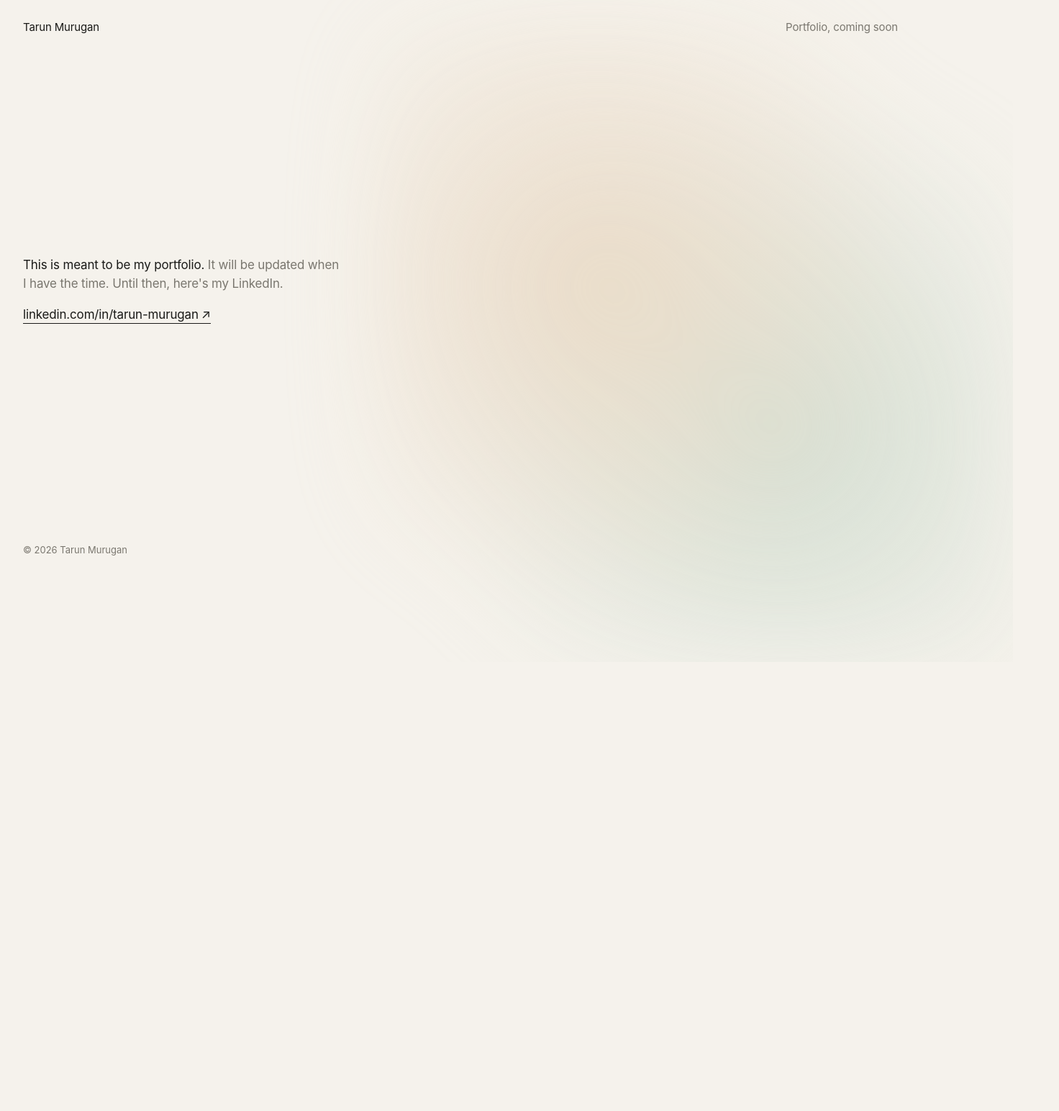
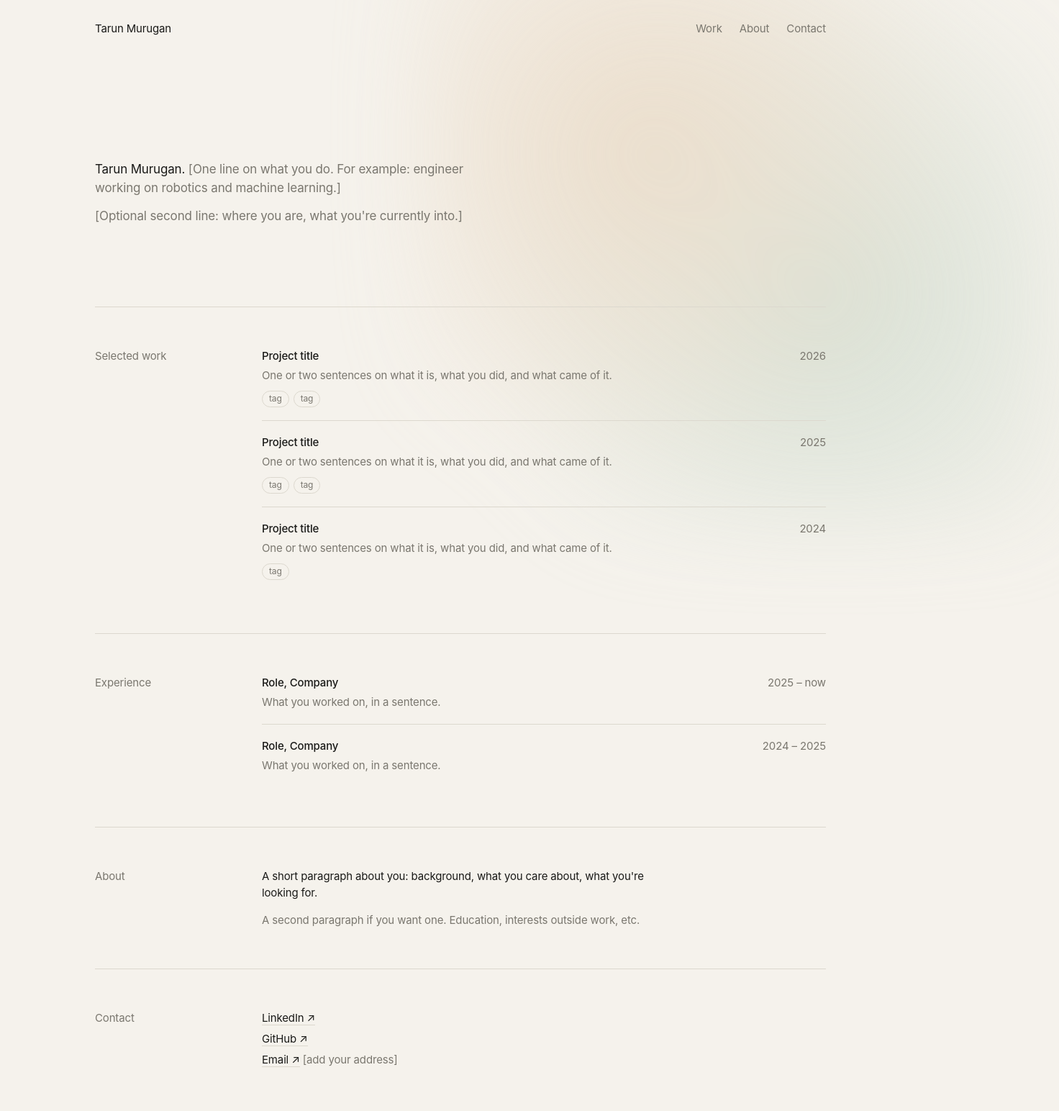
Before and after one commit to TarunMurugan/tarunmurugan.com, a plain HTML site: page index.html in a window 1280 px wide. Shown: the top 1544 px of the page at 72% size, 1472 px wide, since content can reach past the window. Before the commit the page ends 920 px from the top, so only its background shows below. Drawn offline with Linux system fonts and the light colour scheme.

Commit message:
Draft portfolio layout with placeholder content
Co-Authored-By: Claude Opus 5.5 <noreply@anthropic.com>

```diff
--- a/index.html
+++ b/index.html
@@ -4,13 +4,13 @@
 <meta charset="utf-8">
 <meta name="viewport" content="width=device-width, initial-scale=1">
 <title>Tarun Murugan</title>
-<meta name="description" content="Tarun Murugan. Portfolio coming soon.">
+<meta name="description" content="Tarun Murugan, portfolio.">
 <style>
   :root {
     --bg: #f5f2ec;
     --fg: #1a1a18;
     --muted: #7a776f;
-    --line: #d9d5cb;
+    --line: #dcd8ce;
     --glow-a: #e9d9c4;
     --glow-b: #cfdccf;
   }
@@ -25,100 +25,214 @@
     }
   }
   * { box-sizing: border-box; margin: 0; padding: 0; }
-  html, body { height: 100%; }
+  html { scroll-behavior: smooth; }
   body {
     background: var(--bg);
     color: var(--fg);
     font-family: -apple-system, BlinkMacSystemFont, "Inter", "Helvetica Neue", Arial, sans-serif;
+    font-size: 15px;
+    line-height: 1.55;
+    letter-spacing: -0.01em;
     -webkit-font-smoothing: antialiased;
-    display: flex;
-    flex-direction: column;
-    min-height: 100vh;
     position: relative;
     overflow-x: hidden;
   }
-  /* soft, out-of-focus color wash */
   body::before {
     content: "";
     position: absolute;
-    right: -10vw; bottom: -15vh;
+    right: -15vw; top: -20vh;
     width: 70vw; height: 70vw;
     max-width: 900px; max-height: 900px;
     background:
       radial-gradient(circle at 35% 40%, var(--glow-a), transparent 60%),
       radial-gradient(circle at 65% 65%, var(--glow-b), transparent 60%);
     filter: blur(60px);
-    opacity: .9;
+    opacity: .8;
     pointer-events: none;
     z-index: 0;
   }
-  header, main, footer { position: relative; z-index: 1; padding-left: 32px; padding-right: 32px; }
+  a { color: inherit; }
+  .muted { color: var(--muted); }
+
+  .wrap {
+    position: relative; z-index: 1;
+    max-width: 1080px;
+    margin: 0 auto;
+    padding: 0 32px;
+  }
+
+  /* header */
   header {
-    padding-top: 28px;
-    display: flex;
-    justify-content: space-between;
+    display: flex; justify-content: space-between; align-items: baseline;
+    padding: 28px 0;
+  }
+  header a { text-decoration: none; }
+  nav { display: flex; gap: 24px; }
+  nav a { color: var(--muted); transition: color .2s; }
+  nav a:hover { color: var(--fg); }
+
+  /* intro */
+  .intro {
+    padding: 18vh 0 14vh;
+    max-width: 560px;
+  }
+  .intro p { font-size: 17px; line-height: 1.5; }
+  .intro p + p { margin-top: 14px; }
+
+  /* sections */
+  section { padding: 56px 0; border-top: 1px solid var(--line); }
+  .section-grid {
+    display: grid;
+    grid-template-columns: 200px 1fr;
+    gap: 32px;
+  }
+  h2 {
     font-size: 15px;
-    letter-spacing: -0.01em;
+    font-weight: 400;
+    color: var(--muted);
   }
-  header a { color: var(--fg); text-decoration: none; }
-  header .muted { color: var(--muted); }
-  main {
-    flex: 1;
-    display: flex;
-    flex-direction: column;
-    justify-content: center;
-    max-width: 880px;
-    padding-top: 12vh;
-    padding-bottom: 12vh;
+
+  /* work list */
+  .rows { list-style: none; }
+  .row {
+    display: grid;
+    grid-template-columns: 1fr auto;
+    gap: 4px 24px;
+    padding: 18px 0;
+    border-bottom: 1px solid var(--line);
   }
-  h1 {
-    font-weight: 400;
-    font-size: 17px;
-    line-height: 1.5;
-    letter-spacing: -0.01em;
-    max-width: 440px;
+  .row:first-child { padding-top: 0; }
+  .row:last-child { border-bottom: none; }
+  .row h3 { font-size: 15px; font-weight: 500; }
+  .row h3 a { text-decoration: none; }
+  .row h3 a:hover { opacity: .55; }
+  .row .meta { color: var(--muted); text-align: right; white-space: nowrap; }
+  .row p { color: var(--muted); grid-column: 1 / -1; max-width: 560px; }
+  .tags { grid-column: 1 / -1; display: flex; flex-wrap: wrap; gap: 6px; margin-top: 6px; }
+  .tags span {
+    font-size: 12px;
+    color: var(--muted);
+    border: 1px solid var(--line);
+    border-radius: 999px;
+    padding: 1px 9px;
   }
-  h1 .muted { color: var(--muted); }
-  .link {
-    margin-top: 20px;
-    font-size: 17px;
-    letter-spacing: -0.01em;
+
+  .prose { max-width: 560px; }
+  .prose p + p { margin-top: 14px; }
+
+  /* contact */
+  .links { list-style: none; }
+  .links li + li { margin-top: 6px; }
+  .links a {
+    text-decoration: none;
+    border-bottom: 1px solid var(--line);
+    transition: border-color .2s;
   }
-  .link a {
-    color: var(--fg);
-    text-decoration: none;
-    border-bottom: 1px solid var(--fg);
-    padding-bottom: 2px;
-    transition: opacity .2s;
-  }
-  .link a:hover { opacity: .55; }
-  .link .arrow { display: inline-block; transition: transform .2s; margin-left: 4px; }
-  .link a:hover .arrow { transform: translate(2px, -2px); }
+  .links a:hover { border-color: var(--fg); }
+
   footer {
-    padding-bottom: 28px;
+    padding: 40px 0 28px;
     font-size: 13px;
     color: var(--muted);
   }
-  @media (max-width: 600px) {
-    header, main, footer { padding-left: 20px; padding-right: 20px; }
+
+  @media (max-width: 700px) {
+    .wrap { padding: 0 20px; }
+    nav { gap: 16px; }
+    .intro { padding: 12vh 0 10vh; }
+    .section-grid { grid-template-columns: 1fr; gap: 16px; }
   }
 </style>
 </head>
 <body>
+<div class="wrap">
+
   <header>
     <a href="/">Tarun Murugan</a>
-    <span class="muted">Portfolio, coming soon</span>
+    <nav>
+      <a href="#work">Work</a>
+      <a href="#about">About</a>
+      <a href="#contact">Contact</a>
+    </nav>
   </header>
 
-  <main>
-    <h1>
-      This is meant to be my portfolio. <span class="muted">It will be updated when I have the time. Until then, here's my LinkedIn.</span>
-    </h1>
-    <p class="link">
-      <a href="https://www.linkedin.com/in/tarun-murugan" target="_blank" rel="noopener">linkedin.com/in/tarun-murugan<span class="arrow">↗</span></a>
-    </p>
-  </main>
+  <!-- INTRO: one or two sentences about who you are -->
+  <div class="intro">
+    <p>Tarun Murugan. <span class="muted">[One line on what you do. For example: engineer working on robotics and machine learning.]</span></p>
+    <p class="muted">[Optional second line: where you are, what you're currently into.]</p>
+  </div>
+
+  <!-- WORK: copy a <li class="row"> block per project -->
+  <section id="work">
+    <div class="section-grid">
+      <h2>Selected work</h2>
+      <ul class="rows">
+        <li class="row">
+          <h3><a href="#">Project title</a></h3>
+          <span class="meta">2026</span>
+          <p>One or two sentences on what it is, what you did, and what came of it.</p>
+          <div class="tags"><span>tag</span><span>tag</span></div>
+        </li>
+        <li class="row">
+          <h3><a href="#">Project title</a></h3>
+          <span class="meta">2025</span>
+          <p>One or two sentences on what it is, what you did, and what came of it.</p>
+          <div class="tags"><span>tag</span><span>tag</span></div>
+        </li>
+        <li class="row">
+          <h3><a href="#">Project title</a></h3>
+          <span class="meta">2024</span>
+          <p>One or two sentences on what it is, what you did, and what came of it.</p>
+          <div class="tags"><span>tag</span></div>
+        </li>
+      </ul>
+    </div>
+  </section>
+
+  <!-- EXPERIENCE: copy a <li class="row"> block per role -->
+  <section id="experience">
+    <div class="section-grid">
+      <h2>Experience</h2>
+      <ul class="rows">
+        <li class="row">
+          <h3>Role, Company</h3>
+          <span class="meta">2025 – now</span>
+          <p>What you worked on, in a sentence.</p>
+        </li>
+        <li class="row">
+          <h3>Role, Company</h3>
+          <span class="meta">2024 – 2025</span>
+          <p>What you worked on, in a sentence.</p>
+        </li>
+      </ul>
+    </div>
+  </section>
+
+  <!-- ABOUT -->
+  <section id="about">
+    <div class="section-grid">
+      <h2>About</h2>
+      <div class="prose">
+        <p>A short paragraph about you: background, what you care about, what you're looking for.</p>
+        <p class="muted">A second paragraph if you want one. Education, interests outside work, etc.</p>
+      </div>
+    </div>
+  </section>
+
+  <!-- CONTACT -->
+  <section id="contact">
+    <div class="section-grid">
+      <h2>Contact</h2>
+      <ul class="links">
+        <li><a href="https://www.linkedin.com/in/tarun-murugan" target="_blank" rel="noopener">LinkedIn ↗</a></li>
+        <li><a href="https://github.com/TarunMurugan" target="_blank" rel="noopener">GitHub ↗</a></li>
+        <li><a href="mailto:you@example.com">Email ↗</a> <span class="muted">[add your address]</span></li>
+      </ul>
+    </div>
+  </section>
 
   <footer>© 2026 Tarun Murugan</footer>
+
+</div>
 </body>
 </html>
```
